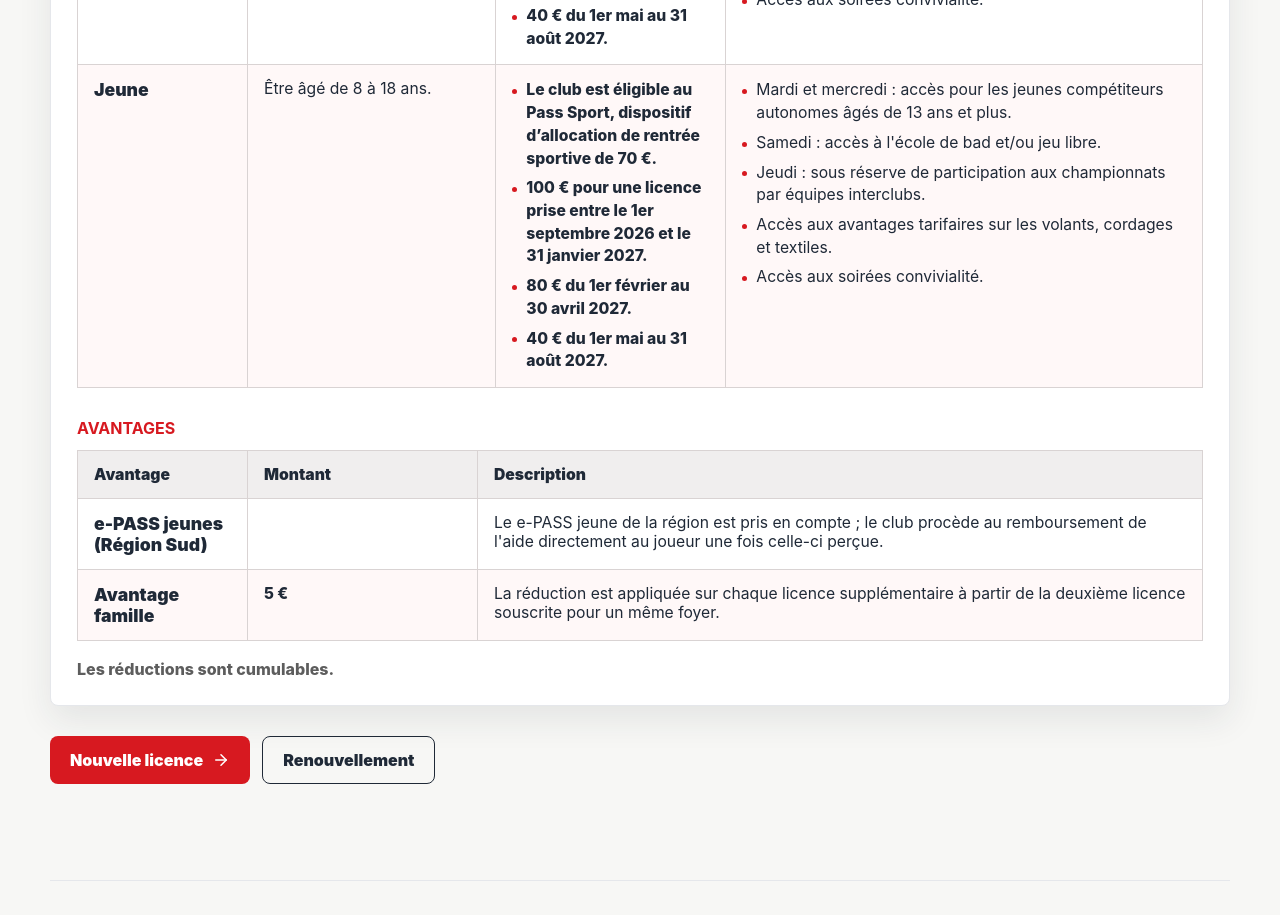
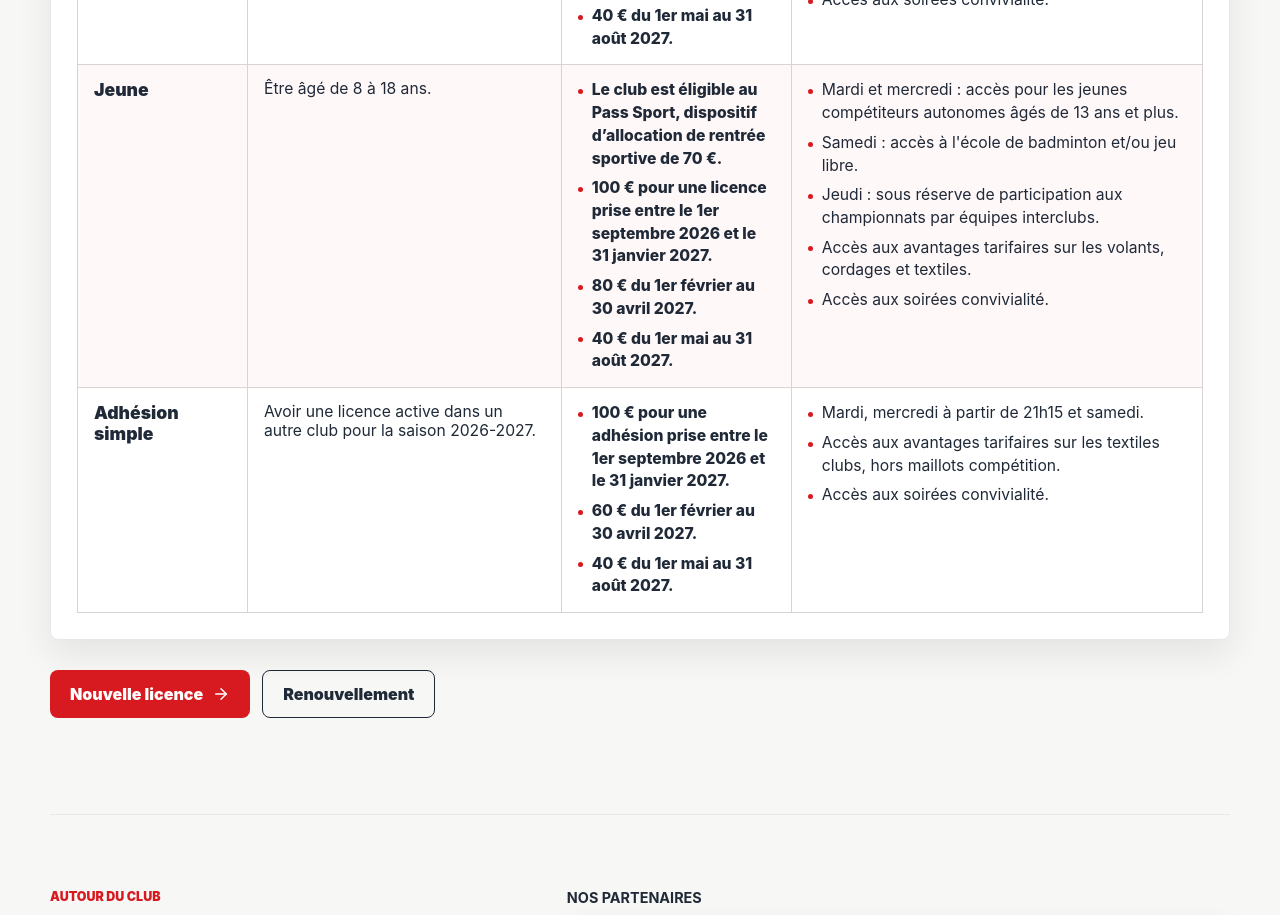
Before and after one commit to CASABad/site-web, a React (Vite) app: page / in a window 1280 px wide. Shown: the part 3560-4475 px from the top of the page. Built offline with nearby package versions, Linux system fonts and the light colour scheme.

Commit message:
Ajuste les tarifs et supprime les avantages

```diff
--- a/src/main.jsx
+++ b/src/main.jsx
@@ -262,39 +262,6 @@ function PricingTables() {
         ))}
       </div>
 
-      <h3>Avantages</h3>
-      <div className="pricing-table-wrap">
-        <table className="pricing-table benefits-table">
-          <thead>
-            <tr>
-              <th>Avantage</th>
-              <th>Montant</th>
-              <th>Description</th>
-            </tr>
-          </thead>
-          <tbody>
-            {pricingInfo.benefits.map((benefit) => (
-              <tr key={benefit.name}>
-                <th scope="row">{benefit.name}</th>
-                <td className="price-cell">{benefit.amount}</td>
-                <td>{benefit.description}</td>
-              </tr>
-            ))}
-          </tbody>
-        </table>
-      </div>
-      <div className="mobile-card-list benefits-mobile-list" aria-label="Avantages">
-        {pricingInfo.benefits.map((benefit) => (
-          <article className="mobile-data-card" key={benefit.name}>
-            <div className="mobile-data-card-title">
-              <h4>{benefit.name}</h4>
-              {benefit.amount ? <strong>{benefit.amount}</strong> : null}
-            </div>
-            <p>{benefit.description}</p>
-          </article>
-        ))}
-      </div>
-      <p className="pricing-note">{pricingInfo.note}</p>
     </div>
   );
 }
--- a/src/siteData.js
+++ b/src/siteData.js
@@ -105,26 +105,27 @@ export const pricingInfo = {
       ],
       accessibility: [
         'Mardi et mercredi : accès pour les jeunes compétiteurs autonomes âgés de 13 ans et plus.',
-        "Samedi : accès à l'école de bad et/ou jeu libre.",
+        "Samedi : accès à l'école de badminton et/ou jeu libre.",
         'Jeudi : sous réserve de participation aux championnats par équipes interclubs.',
         'Accès aux avantages tarifaires sur les volants, cordages et textiles.',
         'Accès aux soirées convivialité.',
       ],
     },
-  ],
-  benefits: [
     {
-      name: 'e-PASS jeunes (Région Sud)',
-      amount: '',
-      description: "Le e-PASS jeune de la région est pris en compte ; le club procède au remboursement de l'aide directement au joueur une fois celle-ci perçue.",
-    },
-    {
-      name: 'Avantage famille',
-      amount: '5 €',
-      description: "La réduction est appliquée sur chaque licence supplémentaire à partir de la deuxième licence souscrite pour un même foyer.",
+      name: 'Adhésion simple',
+      age: 'Avoir une licence active dans un autre club pour la saison 2026-2027.',
+      price: [
+        '100 € pour une adhésion prise entre le 1er septembre 2026 et le 31 janvier 2027.',
+        '60 € du 1er février au 30 avril 2027.',
+        '40 € du 1er mai au 31 août 2027.',
+      ],
+      accessibility: [
+        'Mardi, mercredi à partir de 21h15 et samedi.',
+        'Accès aux avantages tarifaires sur les textiles clubs, hors maillots compétition.',
+        'Accès aux soirées convivialité.',
+      ],
     },
   ],
-  note: 'Les réductions sont cumulables.',
 };
 
 export const partners = [
```
